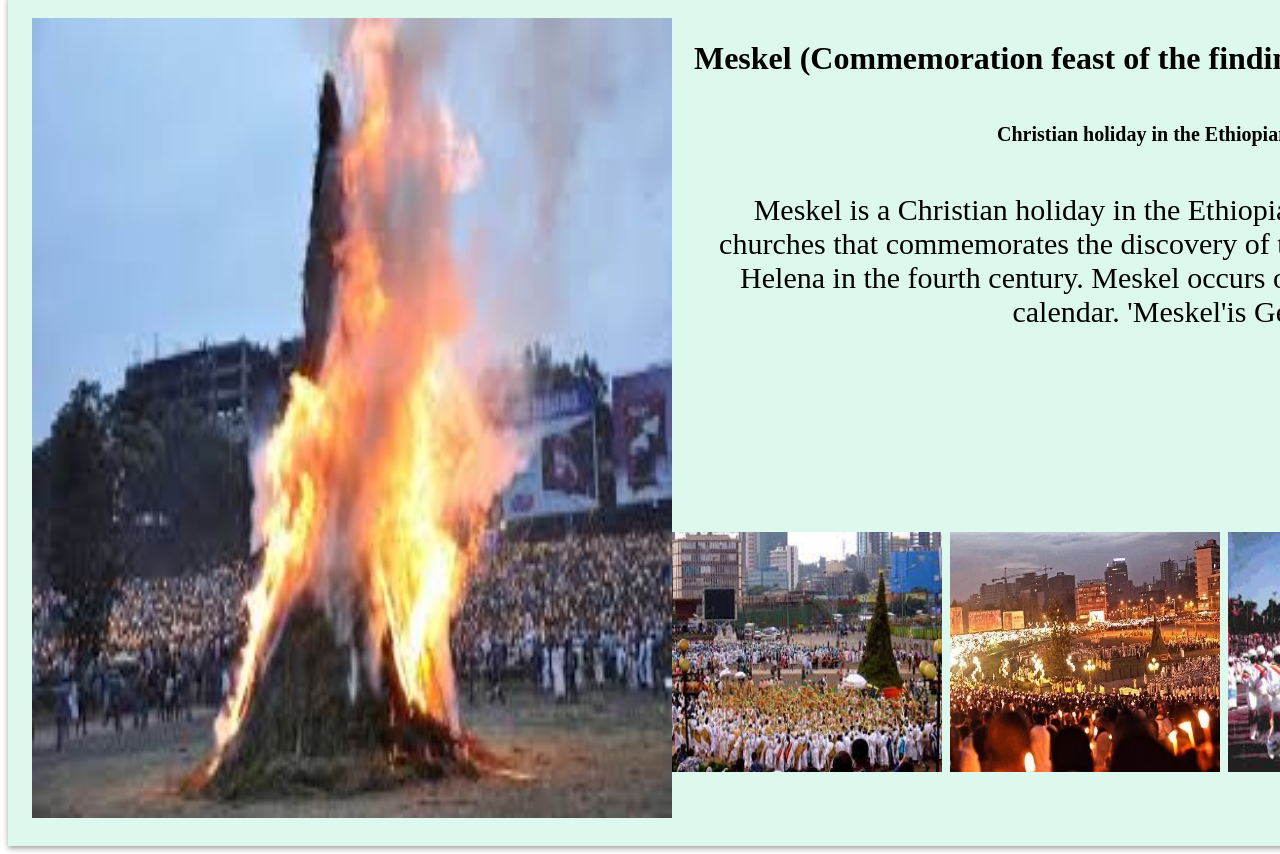
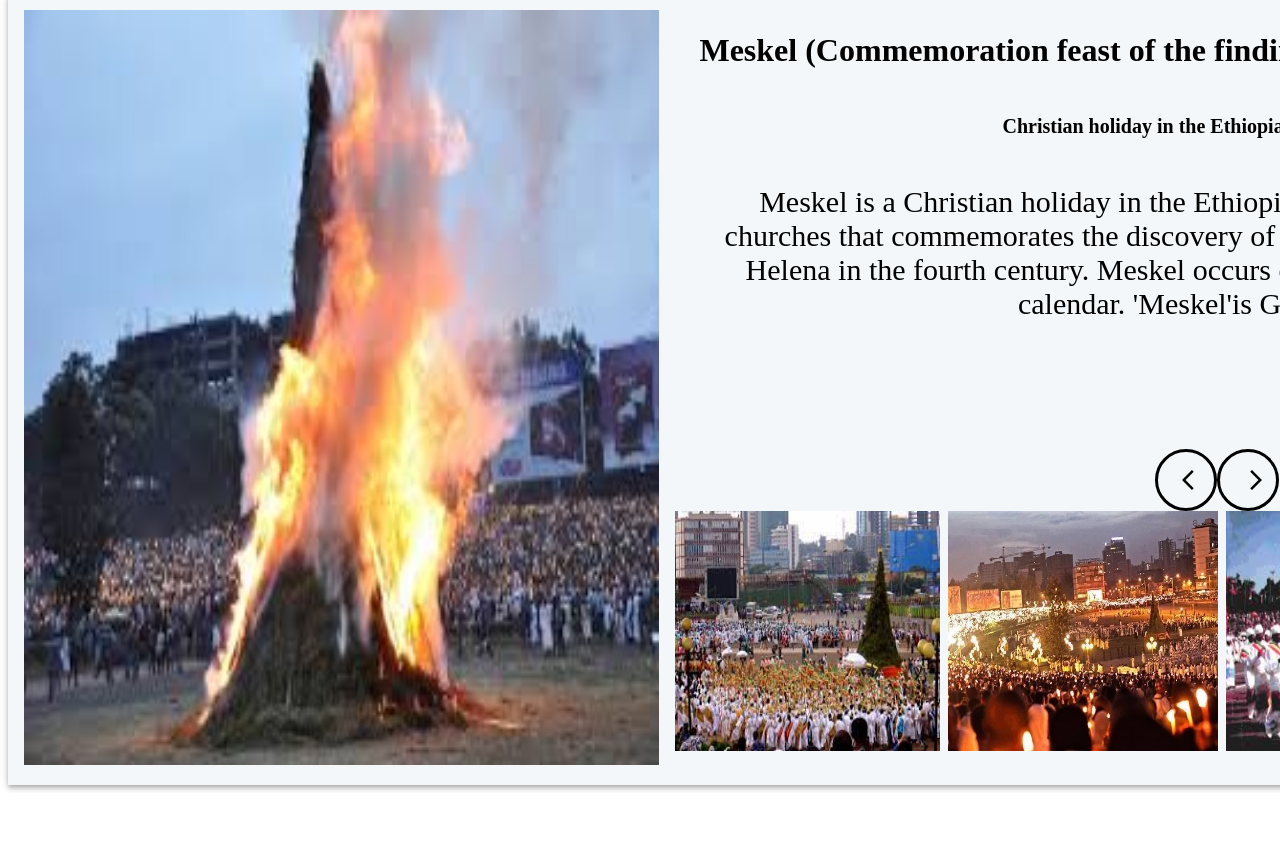
Before and after one commit to Jerusalemgirma/MSS-Tour-and-tourism-website, a React (Create React App) app in the folder mss-tour-and-tourism-website/: page / in a window 1280 px wide. Shown: the part 7806-8660 px from the top of the page. After the commit the page ends 8599 px from the top, so only its background shows below. Built offline with nearby package versions, Linux system fonts and the light colour scheme.

Commit message:
start unesico registerd events

```diff
--- a/mss-tour-and-tourism-website/src/components/partEight/partEight.js
+++ b/mss-tour-and-tourism-website/src/components/partEight/partEight.js
@@ -8,23 +8,29 @@ import img2 from '../../assets/unesico/meskel2.jpg'
 import img3 from '../../assets/unesico/meskel3.webp'
 import img4 from '../../assets/unesico/meskel4.jpg'
 import img5 from '../../assets/unesico/meskel5.jpg'
-
+import ArrowBackIosIcon from '@mui/icons-material/ArrowBackIos';
+import ArrowForwardIosSharpIcon from '@mui/icons-material/ArrowForwardIosSharp';
+import ButtonBase from "@mui/material";
 
 const PartEight=()=>{
 
     const Cardd=(props)=>{
         return(
-            <Stack direction='row'   p={3} sx={{boxShadow:4,backgroundColor:'#DDF9EE' }} >
-              <Box sx={{ width:650 }}>
-                  <img src={props.image1} style={{ width:640 ,height:800}}/>
+            <Stack direction='row'   p={2} sx={{boxShadow:4,backgroundColor:'#F3F7F9' }} >
+              <Box sx={{ width:650,marginRight:2 }}>
+                  <img src={props.image1} style={{ width:635 ,height:755}}/>
               </Box>
               <Box  sx={{ textAlign:"center"}}>
 
                     <h1>{props.name}</h1>
                     <h6 style={{ fontSize:20 }}>{props.location}</h6>
-                    <p style={{ marginBottom:203 ,fontSize:30,marginLeft:30,marginRight:30}}>{props.detail}</p>
-                  <Stack direction='row' spacing={1}>
-                    <img src={props.image5} style={{ width:270,height:240 }}/>
+                    <p style={{ fontSize:30,marginLeft:30,marginRight:30,marginBottom:128}}>{props.detail}</p>
+                    <Stack   direction='row' ml={60}>
+                      <Box  sx={{ border:3,borderRadius:'50%',width:40,height:40,paddingTop:2 ,paddingLeft:2}}><ArrowBackIosIcon /></Box>
+                      <Box  sx={{ border:3,borderRadius:'50%',width:40,height:40,paddingTop:2 ,paddingLeft:2}}><ArrowForwardIosSharpIcon  /></Box>
+                    </Stack>
+                  <Stack direction='row' spacing={1} >
+                    <img src={props.image5} style={{ width:265,height:240 }}/>
                     <img src={props.image3 } style={{ width:270,height:240 }}/>
                     <img src={props.image4} style={{ width:270,height:240 }}/>
                     <img src={props.image2} style={{ width:270,height:240}}/>
```
